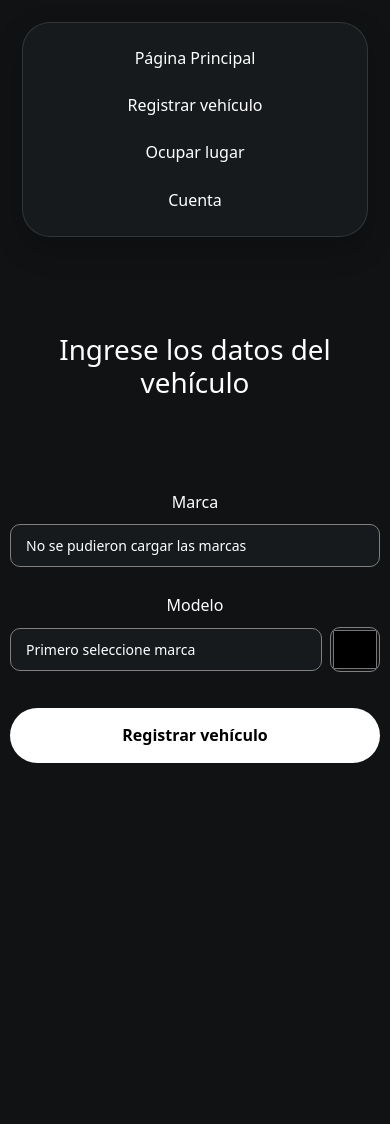
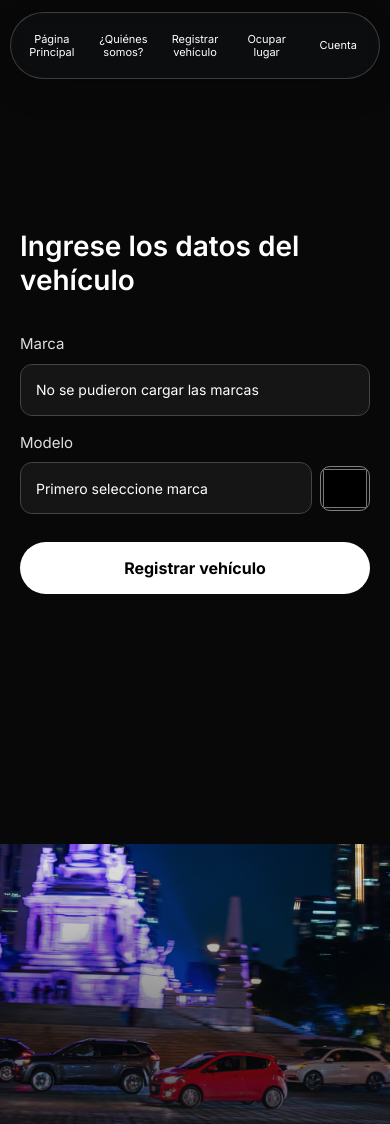
Before and after one commit to jmualde/ETI, a PHP site: page /registra_auto.html in a window 390 px wide. Before the commit the page ends 763 px from the top, so only its background shows below. Run offline with PHP 8.4, Linux system fonts and the light colour scheme; data that the repository does not hold is empty.

Commit message:
cambios registraauto y principal

```diff
--- a/disenio.css
+++ b/disenio.css
@@ -506,27 +506,37 @@ select.campo option {
     .tarjetaArriba-cuenta,
     .tarjetaArriba-principal {
         width: calc(100% - 20px);
-        min-height: auto;
+        min-height: 62px;
         margin-top: 12px;
-        padding: 16px 12px;
-        border-radius: 28px;
-        flex-direction: column;
-        gap: 8px;
+        padding: 10px 12px;
+        flex-direction: row;
+        flex-wrap: nowrap;
+        justify-content: flex-start;
+        gap: 4px;
+        overflow-x: auto;
+        scrollbar-width: none;
+    }
+
+    .tarjetaArriba::-webkit-scrollbar,
+    .tarjetaArriba-cuenta::-webkit-scrollbar,
+    .tarjetaArriba-principal::-webkit-scrollbar {
+        display: none;
     }
 
     .tarjetaArriba a,
     .tarjetaArriba-cuenta a,
     .tarjetaArriba-principal a {
-        width: 100%;
+        flex: 0 0 auto;
         font-size: 14px;
     }
 
     .textoBlanco,
     .textoBlanco-cuenta,
     .textoBlanco-principal {
-        width: 100%;
-        padding: 10px 12px;
+        width: auto;
+        padding: 8px 10px;
         text-align: center;
+        white-space: nowrap;
     }
 
     .tarjeta-auto {
@@ -674,3 +684,37 @@ select.campo option {
         width: 100%;
     }
 }
+
+    @media (max-width: 576px) {
+        .nav-registro-auto {
+            display: grid;
+            grid-template-columns: repeat(4, minmax(0, 1fr));
+            justify-content: stretch;
+            gap: 2px;
+            padding: 8px 6px;
+            overflow: visible;
+        }
+
+        .nav-registro-auto a {
+            width: 100%;
+            min-width: 0;
+            font-size: 11px;
+        }
+
+        .nav-registro-auto .textoBlanco {
+            width: 100%;
+            max-width: 100%;
+            padding: 6px 2px;
+            font-size: 11px;
+            line-height: 1.15;
+            white-space: normal;
+            word-break: normal;
+            text-align: center;
+        }
+    }
+
+    @media (max-width: 380px) {
+        .nav-registro-auto {
+            grid-template-columns: repeat(2, minmax(0, 1fr));
+        }
+    }
--- a/registra_auto.html
+++ b/registra_auto.html
@@ -12,115 +12,209 @@
         href="https://cdn.jsdelivr.net/npm/bootstrap@5.3.0/dist/css/bootstrap.min.css"
         rel="stylesheet">
 
-    <link rel="stylesheet" href="disenio.css?v=20260912">
+    <link
+        href="https://fonts.googleapis.com/css2?family=Inter:wght@100..900&display=swap"
+        rel="stylesheet">
+
+    <link rel="stylesheet" href="disenio.css?v=20261106">
+    <style>
+        html, body {
+            min-height: 100%;
+            margin: 0;
+            padding: 0;
+            background: #080808;
+            font-family: "Inter", sans-serif;
+        }
+
+        .registro-auto-layout {
+            position: relative;
+            display: grid;
+            grid-template-columns: repeat(2, minmax(0, 1fr));
+            min-height: 100vh;
+        }
+
+        .registro-auto-layout > .nav-registro-auto {
+            position: absolute;
+            z-index: 1;
+            top: 0;
+            left: 50%;
+            width: max-content;
+            max-width: calc(100% - 24px);
+            transform: translateX(-50%);
+            background: rgba(16, 18, 20, 0.58);
+            border: 1px solid rgba(255, 255, 255, 0.2);
+            box-shadow: 0 12px 30px rgba(0, 0, 0, 0.18);
+            backdrop-filter: blur(8px);
+        }
+
+        .registro-auto-form-panel {
+            display: flex;
+            flex-direction: column;
+            min-width: 0;
+            min-height: 100vh;
+            padding: 28px clamp(24px, 5vw, 84px) 48px;
+            background: #080808;
+        }
+
+        .registro-auto-content {
+            width: min(100%, 470px);
+            margin: auto;
+            padding: 48px 0;
+        }
+
+        .registro-auto-content h1 {
+            margin: 0 0 36px;
+            color: #fff;
+            font-size: clamp(28px, 3vw, 38px);
+            font-weight: 600;
+            text-align: left;
+        }
+
+        .registro-auto-content label.textoBlanco {
+            display: block;
+            margin-bottom: 8px;
+            padding: 0;
+            border-radius: 0;
+            color: #dedede;
+            font-size: 15px;
+            text-align: left;
+        }
+
+        .registro-auto-content .form-control {
+            height: 52px;
+            border: 1px solid #444;
+            border-radius: 12px;
+            background-color: #151515;
+            color: #fff;
+        }
+
+        .registro-auto-content .form-control:focus {
+            border-color: #aaa;
+            box-shadow: 0 0 0 3px rgba(255, 255, 255, 0.12);
+        }
+
+        .registro-auto-content .botonRegistra {
+            height: 52px;
+            margin-top: 12px;
+            transition: background-color 0.2s ease, transform 0.2s ease;
+        }
+
+        .registro-auto-content .botonRegistra:hover {
+            background-color: #dedede;
+            transform: translateY(-1px);
+        }
+
+        .registro-auto-image {
+            position: relative;
+            background: url("cdmx.jpg") center 78% / cover no-repeat;
+        }
+
+        .registro-auto-image::before {
+            position: absolute;
+            inset: 0;
+            background: linear-gradient(90deg, #080808 0%, rgba(8, 8, 8, 0.72) 12%, rgba(8, 8, 8, 0.08) 52%, rgba(8, 8, 8, 0.18) 100%);
+            content: "";
+        }
+
+        @media (max-width: 767.98px) {
+            .registro-auto-layout {
+                grid-template-columns: minmax(0, 1fr);
+            }
+
+            .registro-auto-form-panel {
+                min-height: 100vh;
+                padding: 20px 20px 40px;
+            }
+
+            .registro-auto-image {
+                min-height: 280px;
+                background-position: center 82%;
+            }
+
+            .registro-auto-image::before {
+                background: linear-gradient(180deg, rgba(8, 8, 8, 0.08) 0%, rgba(8, 8, 8, 0.72) 100%);
+            }
+        }
+
+        @media (max-width: 576px) {
+            .registro-auto-layout > .nav-registro-auto {
+                display: grid;
+                grid-template-columns: repeat(5, minmax(0, 1fr));
+                width: calc(100% - 20px);
+                max-width: none;
+                padding: 8px 6px;
+            }
+
+            .registro-auto-layout > .nav-registro-auto a,
+            .registro-auto-layout > .nav-registro-auto .textoBlanco {
+                width: 100%;
+                max-width: 100%;
+                padding: 6px 2px;
+                font-size: 11px;
+                line-height: 1.15;
+                text-align: center;
+                word-break: normal;
+            }
+        }
+
+        @media (max-width: 380px) {
+            .registro-auto-layout > .nav-registro-auto {
+                grid-template-columns: repeat(3, minmax(0, 1fr));
+            }
+        }
+    </style>
 </head>
 
 <body>
-    <div class="container-fluid p-0">
+    <main class="registro-auto-layout">
+        <nav class="tarjetaArriba nav-registro-auto" aria-label="Navegación principal">
+            <a href="principal.html">
+                <p class="textoBlanco">Página Principal</p>
+            </a>
 
-    <nav class="tarjetaArriba">
-
-        <a href="principal.html">
-            <h6 class="textoBlanco">Página Principal</h6>
+            <a href="principal.html#quienes_somos">
+                <p class="textoBlanco">¿Quiénes somos?</p>
             </a>
 
             <a href="registra_auto.html">
-            <h6 class="textoBlanco">Registrar vehículo</h6>
+                <p class="textoBlanco">Registrar vehículo</p>
             </a>
 
             <a href="ocupar_lugar.html">
-            <h6 class="textoBlanco">Ocupar lugar</h6>
+                <p class="textoBlanco">Ocupar lugar</p>
             </a>
 
             <a href="cuenta.php">
-            <h6 class="textoBlanco">Cuenta</h6>
+                <p class="textoBlanco">Cuenta</p>
             </a>
+        </nav>
 
-    </nav>
-    <br><br><br><br>
-
-         <center>
-                <h1 >Ingrese los datos del vehículo  </h1>
-            </center>
-            <br><br><br>
-            <div class="row justify-content-center">
-
-
-            <div class="col-12 col-md-6 col-lg-4">
-
+        <section class="registro-auto-form-panel">
+            <div class="registro-auto-content">
+                <h1>Ingrese los datos del vehículo</h1>
                 <form action="guardar_auto.php" method="POST">
-
-                <!-- MARCA -->
-
                     <div class="mb-3">
-
-                    <label for="marca" class="textoBlanco">
-                        Marca
-                    </label>
-                    <select
-                        class="campo form-control"
-                        id="marca"
-                        name="marca"
-                        required>
-
-                        <option value="">
-                            Seleccione una marca
-                        </option>
-
+                        <label for="marca" class="textoBlanco">Marca</label>
+                        <select class="campo form-control" id="marca" name="marca" required>
+                            <option value="">Seleccione una marca</option>
                         </select>
-
                     </div>
-
-
-                <!-- MODELO + COLOR -->
-
                     <div class="mb-3">
-
-                    <label for="modelo" class="textoBlanco">
-                        Modelo
-                    </label>
-
+                        <label for="modelo" class="textoBlanco">Modelo</label>
                         <div class="marca-color">
-
-                        <select
-                            class="campo form-control"
-                            id="modelo"
-                            name="modelo"
-                            required>
-
-                            <option value="">
-                                Primero seleccione marca
-                            </option>
-
+                            <select class="campo form-control" id="modelo" name="modelo" required>
+                                <option value="">Primero seleccione marca</option>
                             </select>
-
-
-                        <input
-                            type="color"
-                            class="campoColor"
-                            id="color"
-                            name="color">
-
+                            <input type="color" class="campoColor" id="color" name="color">
                         </div>
-
                     </div>
-
-
-                <!-- BOTÓN -->
-
-                <button
-                    type="submit"
-                    class="botonRegistra">
-
-                    Registrar vehículo
-
-                </button>
-
+                    <button type="submit" class="botonRegistra">Registrar vehículo</button>
                 </form>
             </div>
-                </div>
-        </div>
-</div>
+        </section>
+
+        <div class="registro-auto-image" aria-hidden="true"></div>
+    </main>
 
     <!-- JAVASCRIPT -->
 
```
Also changed, not shown: principal.html (+51 -75 lines), cdmx.jpg (added), pexels-enginakyurt-12401304.jpg (added), pexels-whileopenmind-12973827.jpg (added), 1 other file. Lines whose indentation alone changed are shown as unchanged.
